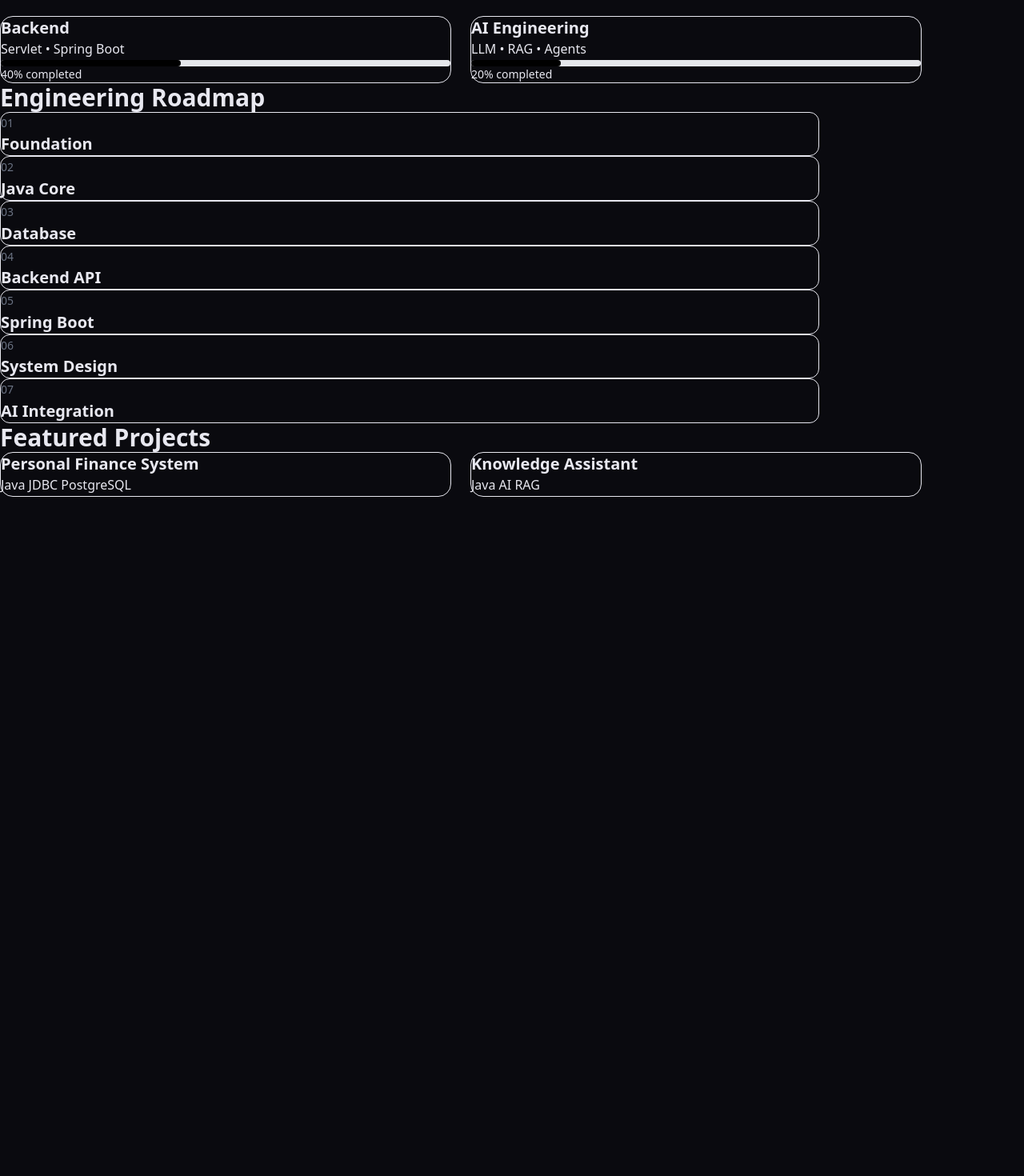
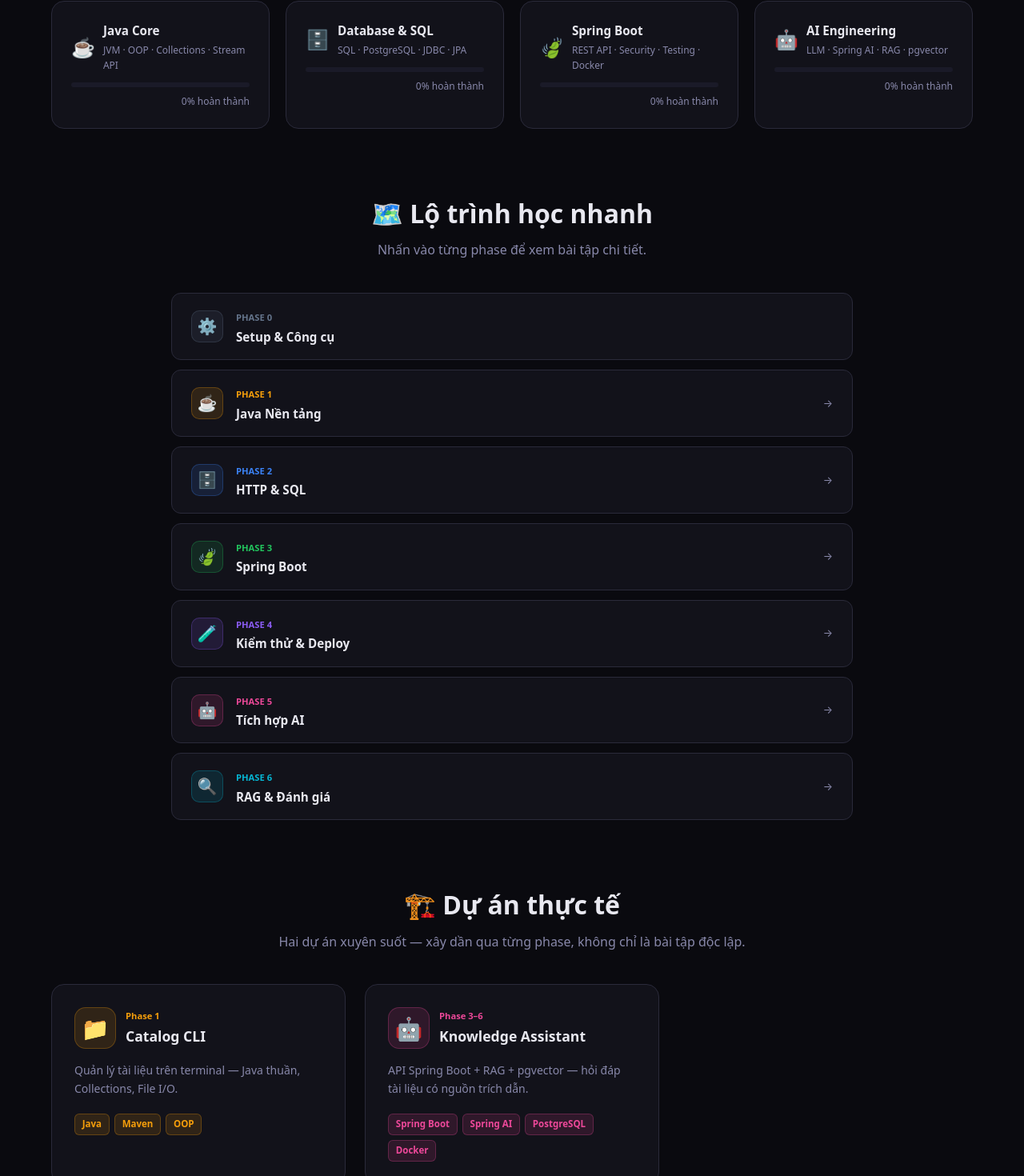
Before and after one commit to VanDung279206/JavaBackend_AI_RoadMap, a Next.js app in the folder website/: page /JavaBackend_AI_RoadMap/ in a window 1280 px wide. Shown: the part 1467-2937 px from the top of the page at 80% size. Before the commit the page ends 2088 px from the top, so only its background shows below. Built offline with nearby package versions, Linux system fonts and the light colour scheme; no server answers.

Commit message:
feat(web): integrate learning dashboard and roadmap sections

```diff
--- a/website/src/components/sections/InteractiveRoadmap.tsx
+++ b/website/src/components/sections/InteractiveRoadmap.tsx
@@ -1,25 +1,91 @@
-const phases=[
-"Foundation",
-"Java Core",
-"Database",
-"Backend API",
-"Spring Boot",
-"System Design",
-"AI Integration"
+"use client";
+import Link from "next/link";
+
+const phases = [
+  { num: "0", title: "Setup & Công cụ", icon: "⚙️", color: "#64748b", slug: null },
+  { num: "1", title: "Java Nền tảng", icon: "☕", color: "#f59e0b", slug: "01_Java" },
+  { num: "2", title: "HTTP & SQL", icon: "🗄️", color: "#3b82f6", slug: "02_Http-Sql" },
+  { num: "3", title: "Spring Boot", icon: "🍃", color: "#22c55e", slug: "03_Spring" },
+  { num: "4", title: "Kiểm thử & Deploy", icon: "🧪", color: "#8b5cf6", slug: "04_Quality" },
+  { num: "5", title: "Tích hợp AI", icon: "🤖", color: "#ec4899", slug: "05_AI" },
+  { num: "6", title: "RAG & Đánh giá", icon: "🔍", color: "#06b6d4", slug: "06_RAG" },
 ];
 
-export default function InteractiveRoadmap(){
- return (
- <section className="max-w-5xl mx-auto px-6 py-20">
- <h2 className="text-3xl font-bold">Engineering Roadmap</h2>
- <div className="mt-10 space-y-4">
- {phases.map((p,i)=>(
-  <div key={p} className="border rounded-xl p-5 hover:bg-neutral-50">
-   <span className="text-sm text-gray-500">0{i+1}</span>
-   <h3 className="text-xl font-semibold">{p}</h3>
-  </div>
- ))}
- </div>
- </section>
- )
+export default function InteractiveRoadmap() {
+  return (
+    <section style={{ maxWidth: 900, margin: "0 auto", padding: "0 1.5rem 5rem" }}>
+      <div style={{ textAlign: "center", marginBottom: "2.5rem" }}>
+        <h2 style={{ fontSize: "2rem", fontWeight: 800, marginBottom: "0.5rem" }}>
+          🗺️ Lộ trình học nhanh
+        </h2>
+        <p style={{ color: "var(--muted-foreground)" }}>
+          Nhấn vào từng phase để xem bài tập chi tiết.
+        </p>
+      </div>
+
+      <div style={{ display: "flex", flexDirection: "column", gap: "0.75rem" }}>
+        {phases.map((p) => {
+          const inner = (
+            <div
+              style={{
+                display: "flex",
+                alignItems: "center",
+                gap: 16,
+                background: "var(--card)",
+                border: "1px solid var(--border)",
+                borderRadius: 12,
+                padding: "1rem 1.5rem",
+                transition: "border-color 0.2s",
+                cursor: p.slug ? "pointer" : "default",
+              }}
+              onMouseEnter={(e) => {
+                if (p.slug) (e.currentTarget as HTMLDivElement).style.borderColor = p.color;
+              }}
+              onMouseLeave={(e) => {
+                (e.currentTarget as HTMLDivElement).style.borderColor = "var(--border)";
+              }}
+            >
+              <span
+                style={{
+                  width: 40,
+                  height: 40,
+                  borderRadius: 10,
+                  background: p.color + "22",
+                  border: `1px solid ${p.color}44`,
+                  display: "flex",
+                  alignItems: "center",
+                  justifyContent: "center",
+                  fontSize: "1.25rem",
+                  flexShrink: 0,
+                }}
+              >
+                {p.icon}
+              </span>
+              <div style={{ flex: 1 }}>
+                <span style={{ fontSize: "0.7rem", color: p.color, fontWeight: 700 }}>
+                  PHASE {p.num}
+                </span>
+                <div style={{ fontWeight: 600, fontSize: "0.95rem" }}>{p.title}</div>
+              </div>
+              {p.slug && (
+                <span style={{ fontSize: "0.8rem", color: "var(--muted-foreground)" }}>→</span>
+              )}
+            </div>
+          );
+
+          return p.slug ? (
+            <Link
+              key={p.num}
+              href={`/JavaBackend_AI_RoadMap/docs/${p.slug}`}
+              style={{ textDecoration: "none", color: "inherit" }}
+            >
+              {inner}
+            </Link>
+          ) : (
+            <div key={p.num}>{inner}</div>
+          );
+        })}
+      </div>
+    </section>
+  );
 }
--- a/website/src/components/sections/LearningDashboard.tsx
+++ b/website/src/components/sections/LearningDashboard.tsx
@@ -1,26 +1,71 @@
-const items=[
- {name:"Java Core", progress:80, detail:"JVM • OOP • Collections"},
- {name:"Database", progress:60, detail:"SQL • PostgreSQL • JDBC"},
- {name:"Backend", progress:40, detail:"Servlet • Spring Boot"},
- {name:"AI Engineering", progress:20, detail:"LLM • RAG • Agents"}
+"use client";
+
+const items = [
+  { name: "Java Core", progress: 0, detail: "JVM · OOP · Collections · Stream API", color: "#f59e0b", icon: "☕" },
+  { name: "Database & SQL", progress: 0, detail: "SQL · PostgreSQL · JDBC · JPA", color: "#3b82f6", icon: "🗄️" },
+  { name: "Spring Boot", progress: 0, detail: "REST API · Security · Testing · Docker", color: "#22c55e", icon: "🍃" },
+  { name: "AI Engineering", progress: 0, detail: "LLM · Spring AI · RAG · pgvector", color: "#ec4899", icon: "🤖" },
 ];
 
-export default function LearningDashboard(){
+export default function LearningDashboard() {
   return (
- <section className="max-w-6xl mx-auto px-6 py-20">
-  <h2 className="text-3xl font-bold">Learning Dashboard</h2>
-  <div className="grid md:grid-cols-2 gap-6 mt-8">
-  {items.map(i=>(
-   <div key={i.name} className="border rounded-2xl p-6 hover:shadow-xl transition">
-    <h3 className="text-xl font-semibold">{i.name}</h3>
-    <p className="text-muted-foreground mt-2">{i.detail}</p>
-    <div className="mt-5 h-2 bg-gray-200 rounded">
-      <div className="h-2 bg-black rounded" style={{width:i.progress+"%"}}/>
+    <section style={{ maxWidth: 1200, margin: "0 auto", padding: "0 1.5rem 5rem" }}>
+      <div style={{ textAlign: "center", marginBottom: "2.5rem" }}>
+        <h2 style={{ fontSize: "2rem", fontWeight: 800, marginBottom: "0.5rem" }}>
+          📊 Learning Dashboard
+        </h2>
+        <p style={{ color: "var(--muted-foreground)" }}>
+          Theo dõi tiến độ học theo từng lĩnh vực — cập nhật khi bạn hoàn thành bài tập.
+        </p>
       </div>
-    <p className="mt-2 text-sm">{i.progress}% completed</p>
+
+      <div style={{ display: "grid", gridTemplateColumns: "repeat(auto-fill, minmax(260px, 1fr))", gap: "1.25rem" }}>
+        {items.map((item) => (
+          <div
+            key={item.name}
+            style={{
+              background: "var(--card)",
+              border: "1px solid var(--border)",
+              borderRadius: 16,
+              padding: "1.5rem",
+            }}
+          >
+            <div style={{ display: "flex", alignItems: "center", gap: 10, marginBottom: "0.75rem" }}>
+              <span style={{ fontSize: "1.5rem" }}>{item.icon}</span>
+              <div>
+                <div style={{ fontWeight: 700, fontSize: "0.95rem" }}>{item.name}</div>
+                <div style={{ fontSize: "0.75rem", color: "var(--muted-foreground)", marginTop: 2 }}>
+                  {item.detail}
+                </div>
+              </div>
+            </div>
+
+            {/* Progress bar */}
+            <div
+              style={{
+                background: "var(--muted)",
+                borderRadius: 999,
+                height: 6,
+                marginBottom: "0.5rem",
+                overflow: "hidden",
+              }}
+            >
+              <div
+                style={{
+                  height: "100%",
+                  width: `${item.progress}%`,
+                  background: item.color,
+                  borderRadius: 999,
+                  transition: "width 0.6s ease",
+                }}
+              />
+            </div>
+            <div style={{ fontSize: "0.75rem", color: "var(--muted-foreground)", textAlign: "right" }}>
+              {item.progress}% hoàn thành
+            </div>
           </div>
         ))}
       </div>
     </section>
- )
+  );
 }
--- a/website/src/components/sections/ProjectShowcase.tsx
+++ b/website/src/components/sections/ProjectShowcase.tsx
@@ -1,20 +1,121 @@
-const projects=[
-["Personal Finance System","Java JDBC PostgreSQL"],
-["Knowledge Assistant","Java AI RAG"],
+"use client";
+import Link from "next/link";
+
+const projects = [
+  {
+    title: "Catalog CLI",
+    desc: "Quản lý tài liệu trên terminal — Java thuần, Collections, File I/O.",
+    tech: ["Java", "Maven", "OOP"],
+    icon: "📁",
+    color: "#f59e0b",
+    phase: "Phase 1",
+    href: "/JavaBackend_AI_RoadMap/docs/01_Java",
+  },
+  {
+    title: "Knowledge Assistant",
+    desc: "API Spring Boot + RAG + pgvector — hỏi đáp tài liệu có nguồn trích dẫn.",
+    tech: ["Spring Boot", "Spring AI", "PostgreSQL", "Docker"],
+    icon: "🤖",
+    color: "#ec4899",
+    phase: "Phase 3–6",
+    href: "/JavaBackend_AI_RoadMap/roadmap",
+  },
 ];
 
-export default function ProjectShowcase(){
- return (
- <section className="max-w-6xl mx-auto px-6 py-20">
- <h2 className="text-3xl font-bold">Featured Projects</h2>
- <div className="grid md:grid-cols-2 gap-6 mt-8">
- {projects.map(p=>(
-  <div key={p[0]} className="border rounded-2xl p-6 hover:shadow-xl">
-   <h3 className="text-xl font-bold">{p[0]}</h3>
-   <p className="mt-3 text-muted-foreground">{p[1]}</p>
-  </div>
- ))}
- </div>
- </section>
- )
+export default function ProjectShowcase() {
+  return (
+    <section style={{ maxWidth: 1200, margin: "0 auto", padding: "0 1.5rem 5rem" }}>
+      <div style={{ textAlign: "center", marginBottom: "2.5rem" }}>
+        <h2 style={{ fontSize: "2rem", fontWeight: 800, marginBottom: "0.5rem" }}>
+          🏗️ Dự án thực tế
+        </h2>
+        <p style={{ color: "var(--muted-foreground)" }}>
+          Hai dự án xuyên suốt — xây dần qua từng phase, không chỉ là bài tập độc lập.
+        </p>
+      </div>
+
+      <div
+        style={{
+          display: "grid",
+          gridTemplateColumns: "repeat(auto-fill, minmax(340px, 1fr))",
+          gap: "1.5rem",
+        }}
+      >
+        {projects.map((p) => (
+          <Link
+            key={p.title}
+            href={p.href}
+            style={{ textDecoration: "none", color: "inherit" }}
+          >
+            <div
+              style={{
+                background: "var(--card)",
+                border: "1px solid var(--border)",
+                borderRadius: 16,
+                padding: "1.75rem",
+                height: "100%",
+                transition: "border-color 0.2s, transform 0.2s",
+              }}
+              onMouseEnter={(e) => {
+                (e.currentTarget as HTMLDivElement).style.borderColor = p.color;
+                (e.currentTarget as HTMLDivElement).style.transform = "translateY(-2px)";
+              }}
+              onMouseLeave={(e) => {
+                (e.currentTarget as HTMLDivElement).style.borderColor = "var(--border)";
+                (e.currentTarget as HTMLDivElement).style.transform = "translateY(0)";
+              }}
+            >
+              <div style={{ display: "flex", alignItems: "center", gap: 12, marginBottom: "1rem" }}>
+                <span
+                  style={{
+                    width: 52,
+                    height: 52,
+                    borderRadius: 14,
+                    background: p.color + "22",
+                    border: `1px solid ${p.color}44`,
+                    display: "flex",
+                    alignItems: "center",
+                    justifyContent: "center",
+                    fontSize: "1.75rem",
+                    flexShrink: 0,
+                  }}
+                >
+                  {p.icon}
+                </span>
+                <div>
+                  <div style={{ fontSize: "0.7rem", color: p.color, fontWeight: 700, marginBottom: 2 }}>
+                    {p.phase}
+                  </div>
+                  <div style={{ fontWeight: 700, fontSize: "1.1rem" }}>{p.title}</div>
+                </div>
+              </div>
+
+              <p style={{ color: "var(--muted-foreground)", fontSize: "0.875rem", lineHeight: 1.6, marginBottom: "1.25rem" }}>
+                {p.desc}
+              </p>
+
+              <div style={{ display: "flex", flexWrap: "wrap", gap: 6 }}>
+                {p.tech.map((t) => (
+                  <span
+                    key={t}
+                    style={{
+                      fontSize: "0.72rem",
+                      padding: "0.2rem 0.55rem",
+                      borderRadius: 6,
+                      background: p.color + "22",
+                      color: p.color,
+                      border: `1px solid ${p.color}44`,
+                      fontWeight: 600,
+                    }}
+                  >
+                    {t}
+                  </span>
+                ))}
+              </div>
+            </div>
+          </Link>
+        ))}
+      </div>
+    </section>
+  );
 }
```
Lines whose indentation alone changed are shown as unchanged.
